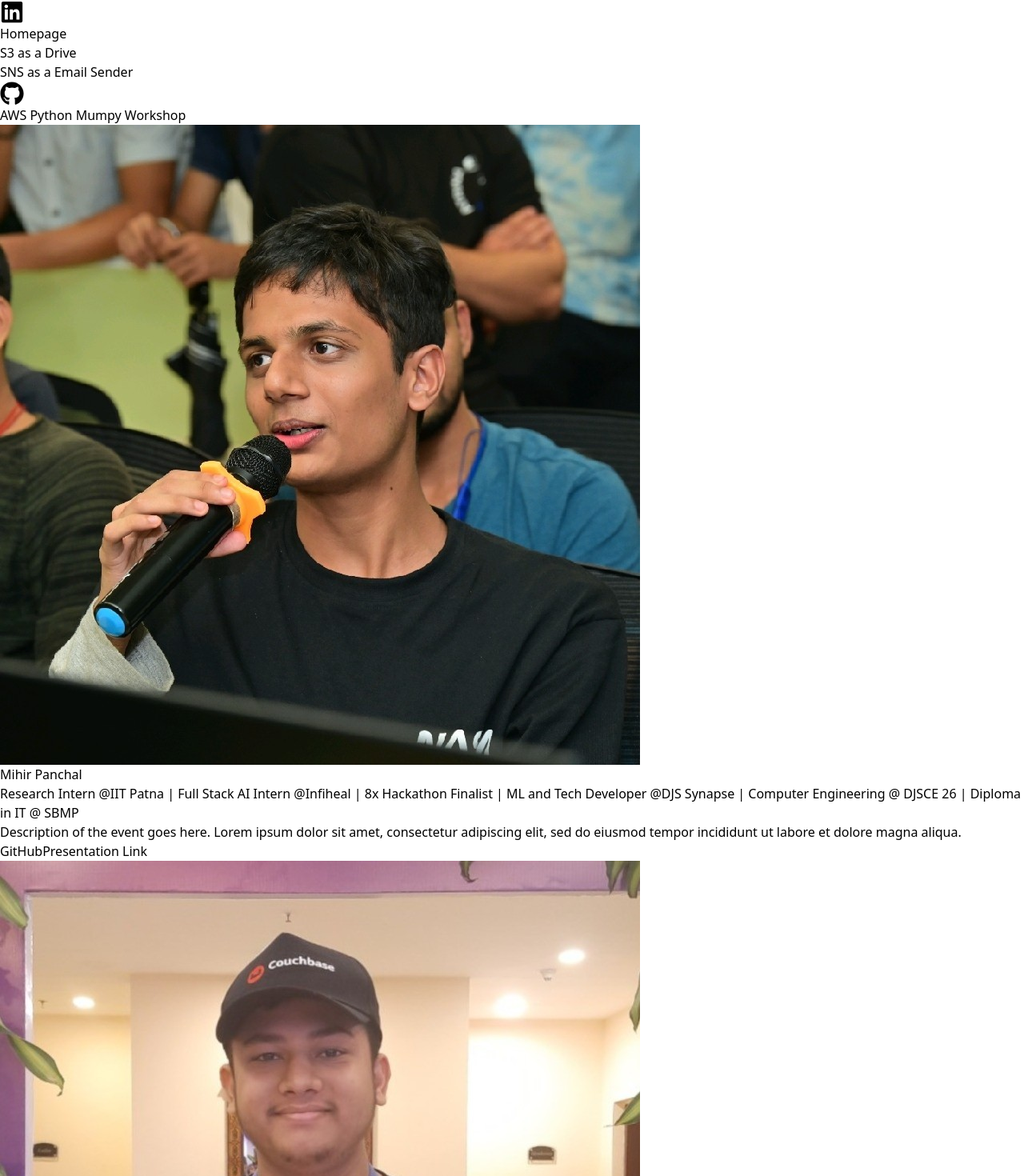
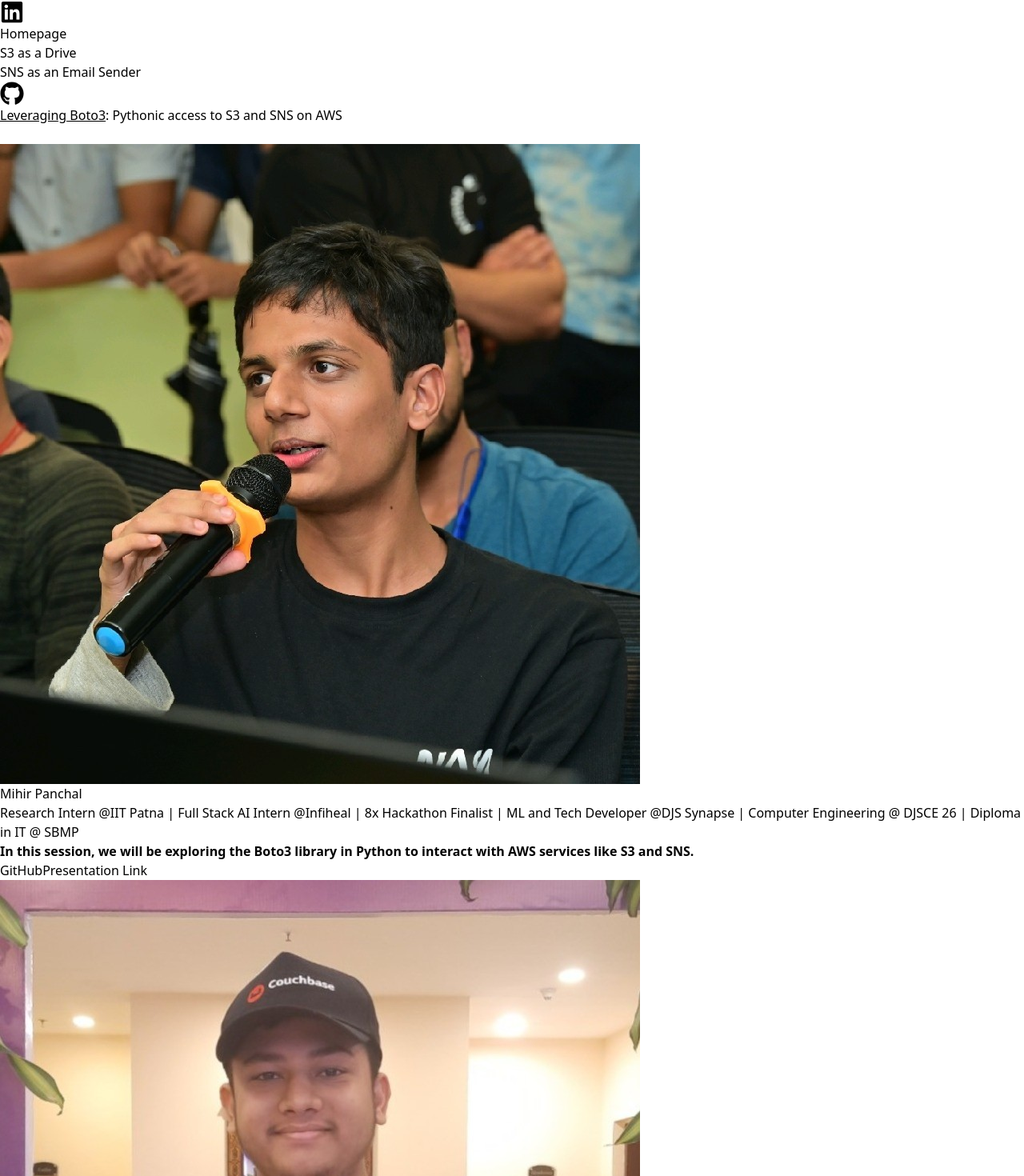
Before and after one commit to MihirRajeshPanchal/aws-python-workshop, a React (Vite) app in the folder frontend/: page / in a window 1280 px wide. Shown: the top 1470 px of the page at 80% size. Built offline with nearby package versions, Linux system fonts and the light colour scheme.

Commit message:
update home-page

```diff
--- a/frontend/src/components/HomePage.jsx
+++ b/frontend/src/components/HomePage.jsx
@@ -5,7 +5,8 @@ import Mihir from "../assets/mihir.jpeg";
 const HomePage = () => {
   return (
     <div className="flex flex-col items-center justify-center min-h-screen">
-      <h1 className="text-3xl font-bold mb-8">AWS Python Mumpy Workshop</h1>
+      <h1 className="text-3xl font-bold mb-8"> <u>Leveraging Boto3</u>: Pythonic access to S3 and SNS on AWS</h1>
+      <br />
 
       <div className="flex flex-wrap justify-center gap-8">
         <div className="max-w-sm rounded-lg overflow-hidden shadow-md transform -rotate-3 hover:scale-105 transition-transform duration-300 ease-in-out">
@@ -27,16 +28,14 @@ const HomePage = () => {
         <div className="my-8"></div>
 
         <p className="mt-8 text-center text-gray-700 max-w-md overflow-hidden word-wrap-break-word">
-          Description of the event goes here. Lorem ipsum dolor sit amet,
-          consectetur adipiscing elit, sed do eiusmod tempor incididunt ut
-          labore et dolore magna aliqua.
+         <b>In this session, we will be exploring the Boto3 library in Python to interact with AWS services like S3 and SNS.</b>
           <div className="flex justify-center mt-8">
-            <a href="http://">
+            <a href="https://bit.ly/mumpy-github" target="_blank">
               <button className="bg-gradient-to-r from-purple-400 via-pink-500 to-red-500 hover:bg-gradient-to-r hover:from-purple-500 hover:via-pink-600 hover:to-red-600 text-white font-bold py-2 px-6 rounded-full shadow-lg mr-4">
                 GitHub
               </button>
             </a>
-            <a href="http://">
+            <a href="https://www.canva.com/design/DAGHrIrtLQs/iJTDUe83mudcY4o4gj_OZg/edit?utm_content=DAGHrIrtLQs&utm_campaign=designshare&utm_medium=link2&utm_source=sharebutton" target="_blank">
               <button className="bg-gradient-to-r from-green-400 to-blue-500 hover:bg-gradient-to-r hover:from-green-500 hover:to-blue-600 text-white font-bold py-2 px-6 rounded-full shadow-lg">
                 Presentation Link
               </button>
--- a/frontend/src/components/Navbar.jsx
+++ b/frontend/src/components/Navbar.jsx
@@ -9,6 +9,7 @@ const Navbar = () => {
           <a
             href="https://www.linkedin.com/in/mihirpanchal54/"
             className="mx-2"
+            target="_blank"
           >
             <FaLinkedin size={30} className="text-black" />
           </a>
@@ -26,12 +27,12 @@ const Navbar = () => {
           </a>
           <a href="/email">
             <div className="mx-4 text-lg text-black text-center">
-              SNS as a Email Sender
+              SNS as an Email Sender
             </div>
           </a>
         </div>
         <div className="flex items-center justify-end">
-          <a href="https://github.com/MihirRajeshPanchal/Mediapipe-Workshop" className="mx-2">
+          <a href="https://github.com/MihirRajeshPanchal/aws-python-workshop" className="mx-2" target="_blank">
             <FaGithub size={30} className="text-black" />
           </a>
         </div>
```
